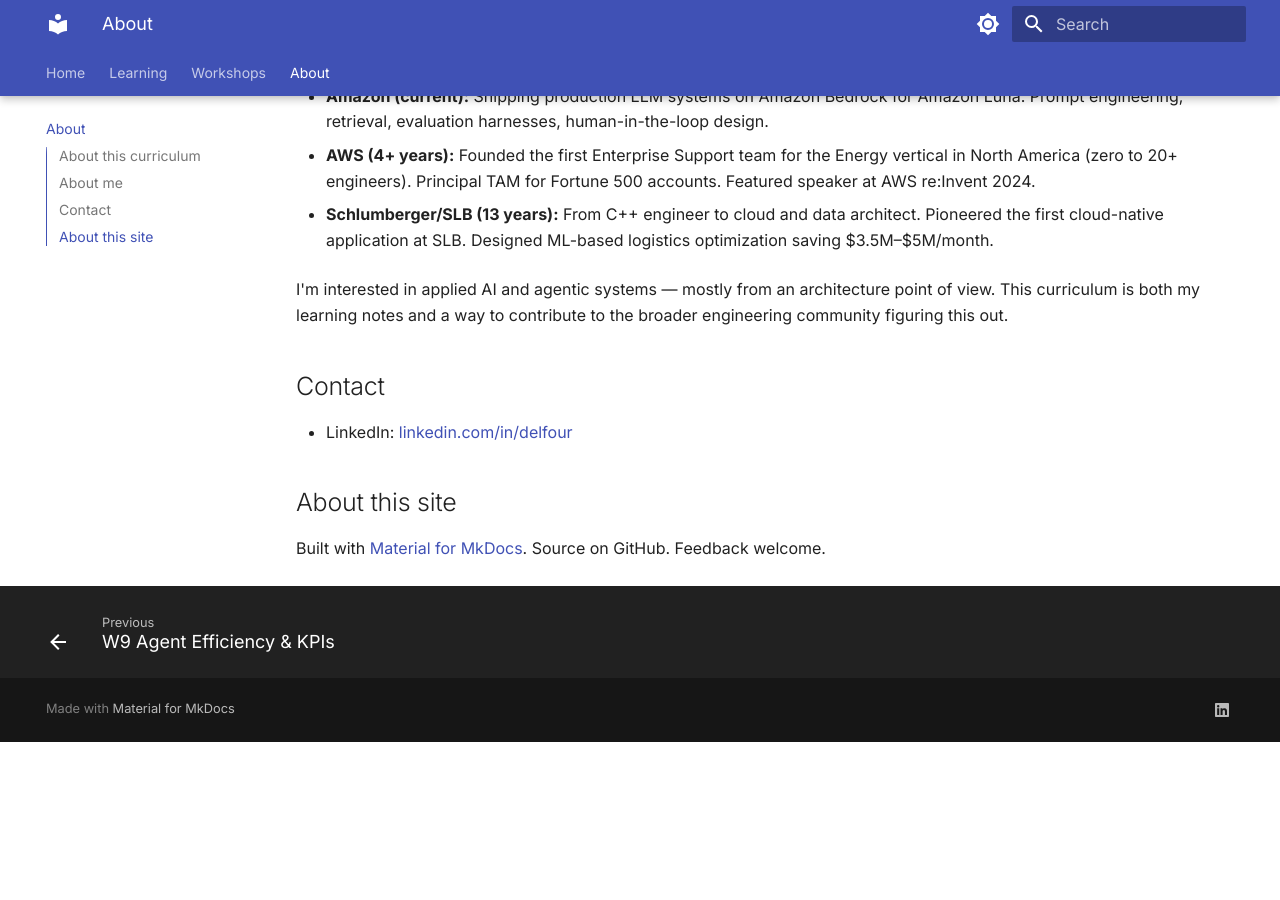
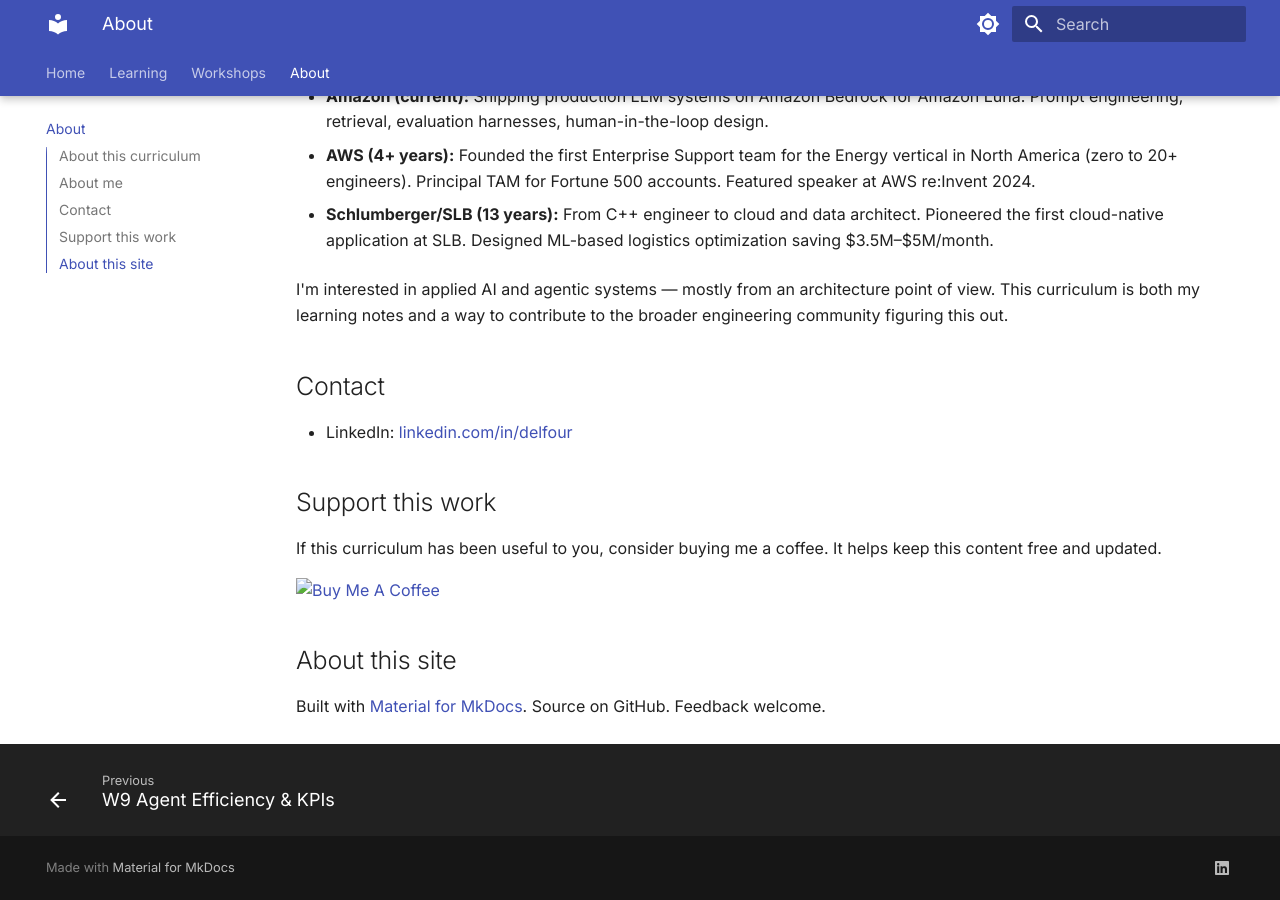
Before and after one commit to Jonathan34/ai-learning, an MkDocs documentation site: the page built from docs/about.md, in a window 1280 px wide and 900 px high, scrolled down 521 px. Built offline with MkDocs 1.6.1 and Material for MkDocs 9.7.7, drawn with Linux system fonts in a browser that asks for light colours; before the commit the page ends 1263 px from its top, so only the background shows below that.

Commit message:
buymeacoffe page

```diff
--- a/docs/about.md
+++ b/docs/about.md
@@ -24,6 +24,14 @@ I'm interested in applied AI and agentic systems — mostly from an architecture
 
 - LinkedIn: [linkedin.com/in/delfour](https://www.linkedin.com/in/delfour)
 
+## Support this work
+
+If this curriculum has been useful to you, consider buying me a coffee. It helps keep this content free and updated.
+
+<a href="https://buymeacoffee.com/jonathan34" target="_blank">
+  <img src="https://cdn.buymeacoffee.com/buttons/v2/default-yellow.png" alt="Buy Me A Coffee" style="height: 45px !important; width: 162px !important;">
+</a>
+
 ## About this site
 
 Built with [Material for MkDocs](https://squidfunk.github.io/mkdocs-material/). Source on GitHub. Feedback welcome.
```
